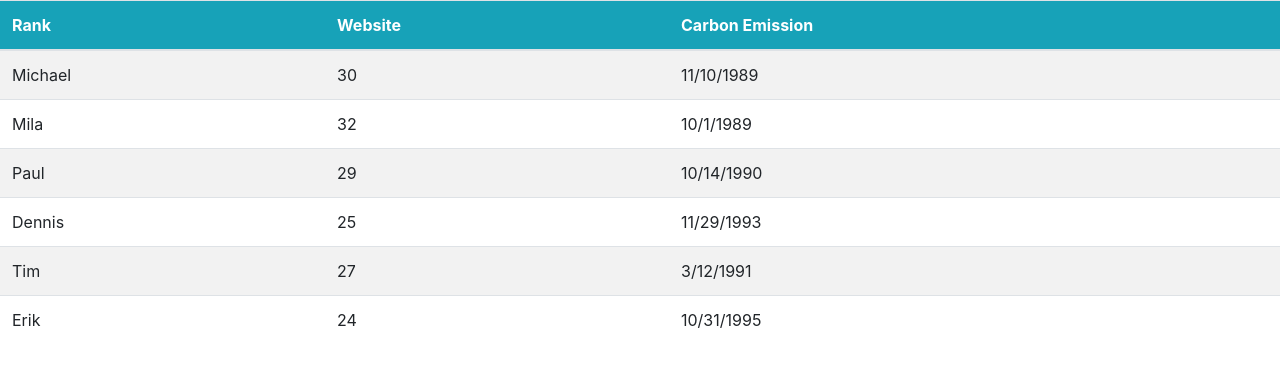
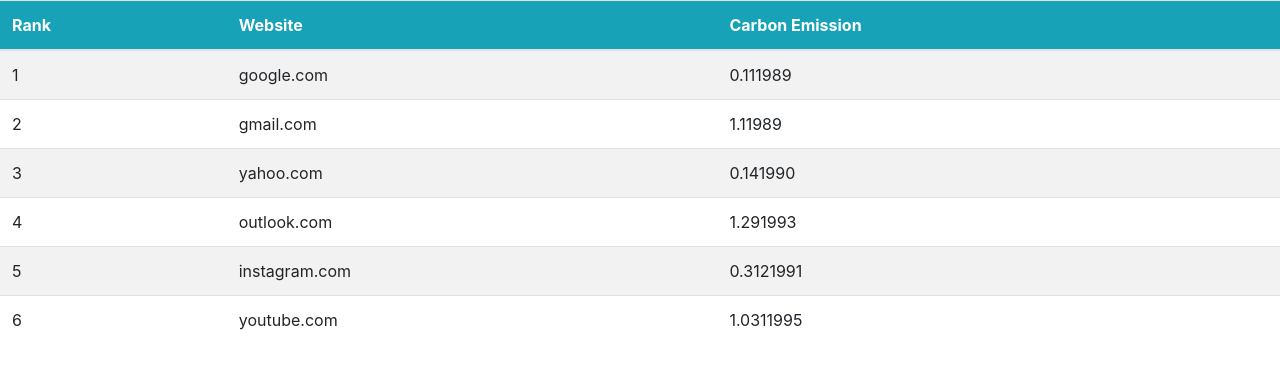
Before and after one commit to SidWorks01/trinit_dem_dev02, a browser extension: page extension/rank.html in a window 1280 px wide. Drawn offline with nearby package versions, Linux system fonts and the light colour scheme.

Commit message:
added leaderboard template

```diff
--- a/extension/index.html
+++ b/extension/index.html
@@ -23,7 +23,7 @@
 </head>
 
 <body background="/images/background.jpg">
-    <script src="background.js"></script>
+    <script src="background.js">document.getElementById("Session").innerHTML = 5; console.log("fetched");</script>
     <!-- Footrpint Detector -->
     <div class="w3-container w3-content w3-center w3-padding-64" style="max-width:800px" id="band">
         <h2 class="w3-wide">Carbon Footprint Detector</h2>
@@ -32,12 +32,13 @@
         <p class="w3-justify w3-center" style="background-color: rgb(196, 196, 196);"> All Time Carbon Footprint = Some
             Number
         </p>
-        <p class="w3-justify w3-center" style="background-color: rgb(196, 196, 196);"> This Session's Footprint = Some
+        <p id="Session" class="w3-justify w3-center" style="background-color: rgb(196, 196, 196);"> This
+            Session's Footprint = Some
             Number
         </p>
         <a class="btn btn-primary" href="stats.html" target="_blank" rel="noopener noreferrer" role="button">View
             Stats</a>
-            <a class="btn btn-secondary" href="#" role="button">View Leaderboard</a>
+        <a class="btn btn-secondary" href=".\rank.html" target="_blank" rel="noopener noreferrer" role="button">View Leaderboard</a>
 
     </div>
 
--- a/website/rank.html
+++ b/extension/rank.html
@@ -34,34 +34,7 @@
         </tbody>
     </table>
 
-    <script>
-        var myArray = [
-            { 'name': 'Michael', 'age': '30', 'birthdate': '11/10/1989' },
-            { 'name': 'Mila', 'age': '32', 'birthdate': '10/1/1989' },
-            { 'name': 'Paul', 'age': '29', 'birthdate': '10/14/1990' },
-            { 'name': 'Dennis', 'age': '25', 'birthdate': '11/29/1993' },
-            { 'name': 'Tim', 'age': '27', 'birthdate': '3/12/1991' },
-            { 'name': 'Erik', 'age': '24', 'birthdate': '10/31/1995' },
-        ]
-
-        buildTable(myArray)
-
-
-
-        function buildTable(data) {
-            var table = document.getElementById('myTable')
-
-            for (var i = 0; i < data.length; i++) {
-                var row = `<tr>
-							<td>${data[i].name}</td>
-							<td>${data[i].age}</td>
-							<td>${data[i].birthdate}</td>
-					  </tr>`
-                table.innerHTML += row
-
-
-            }
-        }
+    <script src="./rank.js">
 
     </script>
 </body>
--- /dev/null
+++ b/extension/rank.js
@@ -0,0 +1,27 @@
+var myArray = [
+    { 'rank': '1', 'website': 'google.com', 'carbon': '0.111989' },
+    { 'rank': '2', 'website': 'gmail.com', 'carbon': '1.11989' },
+    { 'rank': '3', 'website': 'yahoo.com', 'carbon': '0.141990' },
+    { 'rank': '4', 'website': 'outlook.com', 'carbon': '1.291993' },
+    { 'rank': '5', 'website': 'instagram.com', 'carbon': '0.3121991' },
+    { 'rank': '6', 'website': 'youtube.com', 'carbon': '1.0311995' },
+]
+
+buildTable(myArray)
+
+
+
+function buildTable(data) {
+    var table = document.getElementById('myTable')
+
+    for (var i = 0; i < data.length; i++) {
+        var row = `<tr>
+                    <td>${data[i].rank}</td>
+                    <td>${data[i].website}</td>
+                    <td>${data[i].carbon}</td>
+              </tr>`
+        table.innerHTML += row
+
+
+    }
+}
```
Also changed, not shown: website/rank.js (deleted).
